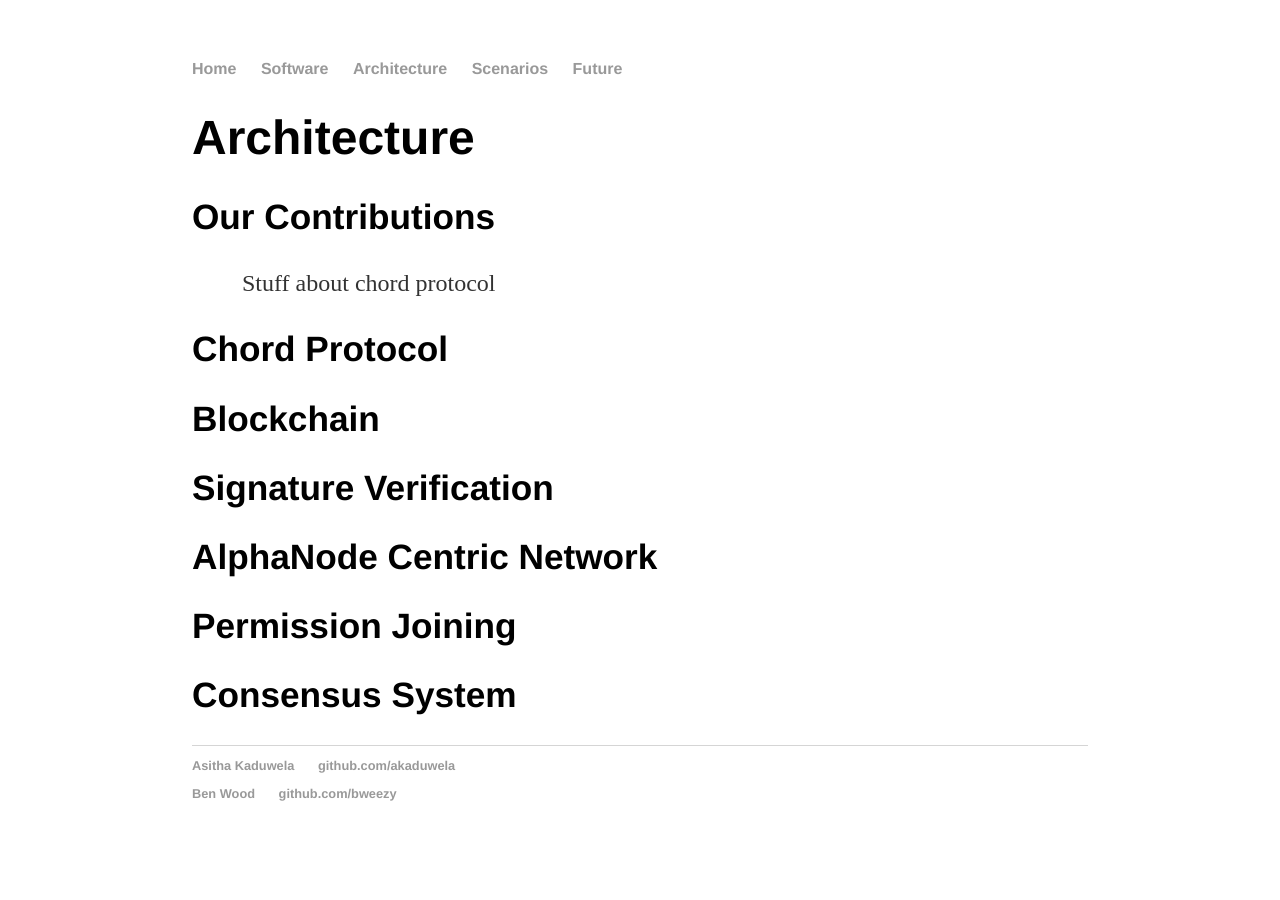
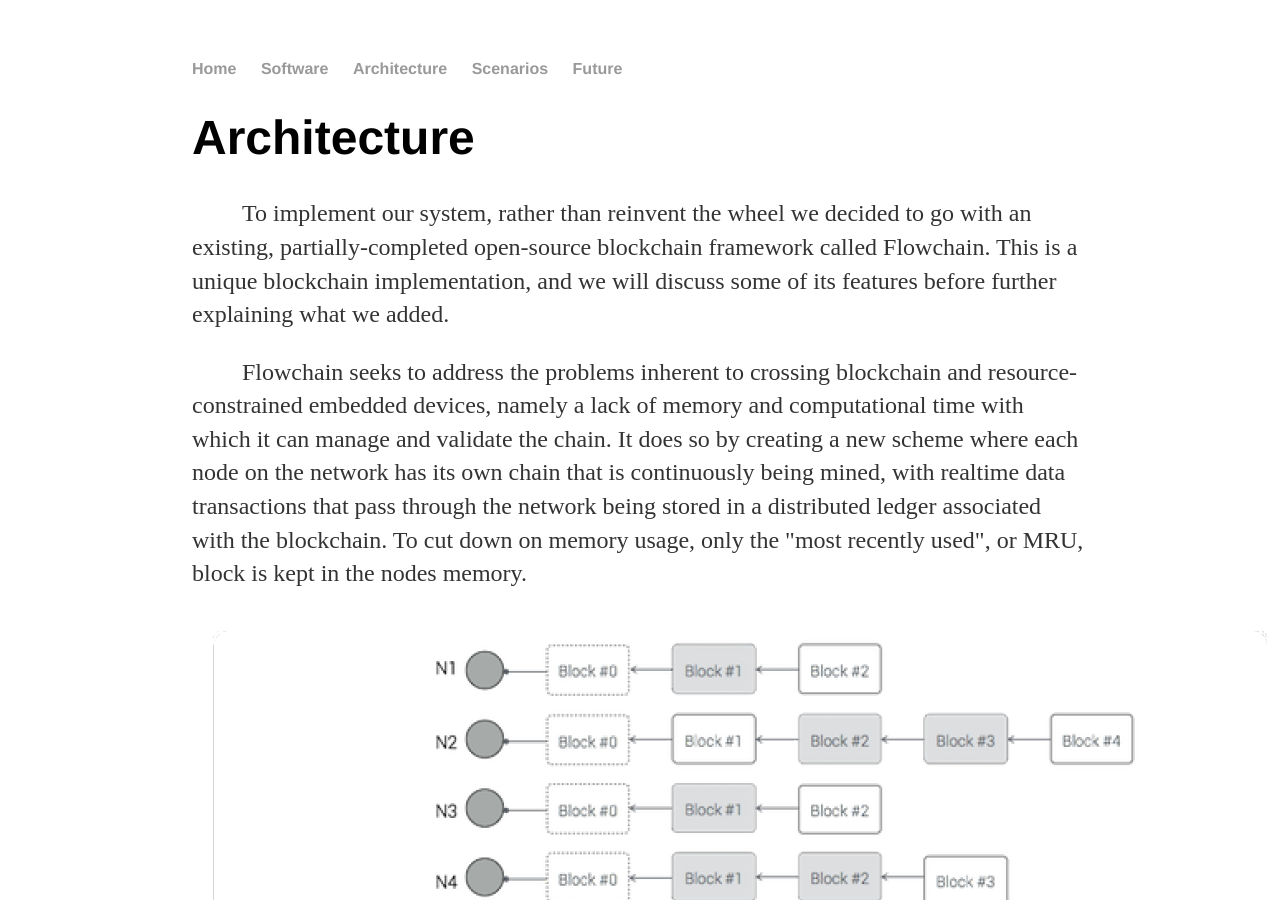
Before and after one commit to UCLA-ECE209AS-2018W/Asitha-Ben, a Jekyll site: the page built from architecture/index.html, in a window 1280 px wide and 900 px high. Built offline with Jekyll 4.4.1, drawn with Linux system fonts in a browser that asks for light colours.

Commit message:
started architecture

```diff
--- a/architecture/index.html
+++ b/architecture/index.html
@@ -3,7 +3,16 @@ layout: default
 title: Architecture
 ---
 <div class="blurb">
+
   <h1>Architecture</h1>
+  <p>
+    To implement our system, rather than reinvent the wheel we decided to go with an existing, partially-completed open-source blockchain framework called Flowchain. This is a unique blockchain implementation, and we will discuss some of its features before further explaining what we added.
+  </p>
+  <p>
+    Flowchain seeks to address the problems inherent to crossing blockchain and resource-constrained embedded devices, namely a lack of memory and computational time with which it can manage and validate the chain. It does so by creating a new scheme where each node on the network has its own chain that is continuously being mined, with realtime data transactions that pass through the network being stored in a distributed ledger associated with the blockchain. To cut down on memory usage, only the "most recently used", or MRU, block is kept in the nodes memory.
+  </p>
+  <img src="../media/block_structure.PNG" alt="Flowchain Block Structure">
+
     <h2>Our Contributions</h2>
   <p>
 Stuff about chord protocol
```
Lines whose indentation alone changed are shown as unchanged.
